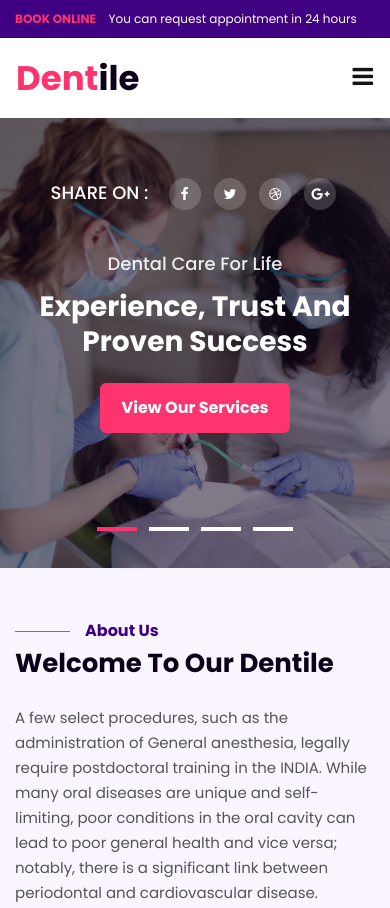
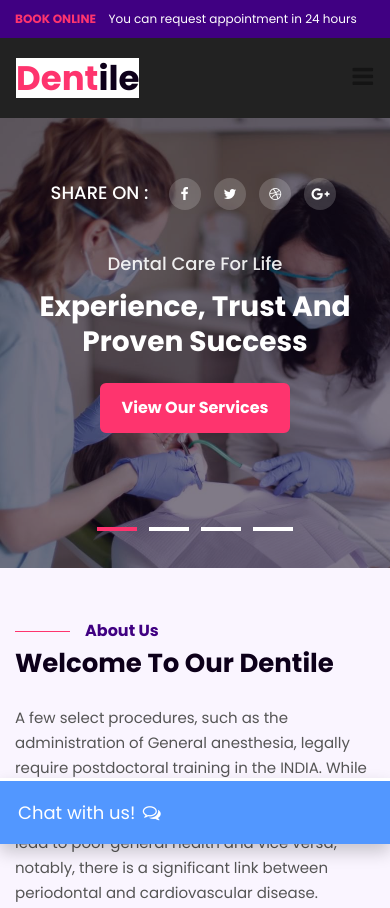
Before and after one commit to Saisrikanth412/finalfrtproject, a plain HTML site: page index.html in a window 390 px wide. Shown: the top 908 px of the page. Drawn offline with nearby package versions, Linux system fonts and the light colour scheme.

Commit message:
bot added

```diff
--- a/index.html
+++ b/index.html
@@ -16,6 +16,11 @@ Author URL: http://w3layouts.com
 	<!-- Template CSS -->
 	<link href="//fonts.googleapis.com/css?family=Poppins:300,400,400i,500,600,700&display=swap" rel="stylesheet">
 	<!-- Template CSS -->
+	<title>Chat Bot</title>
+
+   	 <link rel="stylesheet" href="static/css/chat.css">
+   	 <link rel="stylesheet" href="static/css/home.css">
+   	 <link rel="stylesheet" href="https://cdnjs.cloudflare.com/ajax/libs/font-awesome/4.7.0/css/font-awesome.min.css">
 </head>
 
 <body>
@@ -842,8 +847,61 @@ Author URL: http://w3layouts.com
 		<!-- /move top -->
 	</footer>
 	<!--//footer-66 -->
+
+
+
+
+    <!-- CHAT BAR BLOCK -->
+<div class="chat-bar-collapsible">
+    <button id="chat-button" type="button" class="collapsible">Chat with us!
+        <i id="chat-icon" style="color: #fff;" class="fa fa-fw fa-comments-o"></i>
+    </button>
+
+    <div class="content">
+        <div class="full-chat-block">
+            <!-- Message Container -->
+            <div class="outer-container">
+                <div class="chat-container">
+                    <!-- Messages -->
+                    <div id="chatbox">
+                        <h5 id="chat-timestamp"></h5>
+                        <p id="botStarterMessage" class="botText"><span>Loading...</span></p>
+                    </div>
+
+                    <!-- User input box -->
+                    <div class="chat-bar-input-block">
+                        <div id="userInput">
+                            <input id="textInput" class="input-box" type="text" name="msg"
+                                placeholder="Tap 'Enter' to send a message">
+                            <p></p>
+                        </div>
+
+                        <div class="chat-bar-icons">
+                            <i id="chat-icon" style="color: crimson;" class="fa fa-fw fa-heart"
+                                onclick="heartButton()"></i>
+                            <i id="chat-icon" style="color: #333;" class="fa fa-fw fa-send"
+                                onclick="sendButton()"></i>
+                        </div>
+                    </div>
+
+                    <div id="chat-bar-bottom">
+                        <p></p>
+                    </div>
+
+                </div>
+            </div>
+
+        </div>
+    </div>
+
+</div>
+
 </body>
 
+<script src="https://ajax.googleapis.com/ajax/libs/jquery/3.4.1/jquery.min.js"></script>
+
+<script src="static/scripts/responses.js"></script>
+<script src="static/scripts/chat.js"></script>
 </html>
 
 <script src="assets/js/jquery-3.3.1.min.js"></script>
--- /dev/null
+++ b/static/css/chat.css
@@ -0,0 +1,172 @@
+.chat-bar-collapsible {
+    position: fixed;
+    bottom: 0;
+    right: 50px;
+    box-shadow: 0 8px 16px 0 rgba(0, 0, 0, 0.2);
+}
+
+.collapsible {
+    background-color: rgb(82, 151, 255);
+    color: white;
+    cursor: pointer;
+    padding: 18px;
+    width: 350px;
+    text-align: left;
+    outline: none;
+    font-size: 18px;
+    border-radius: 10px 10px 0px 0px;
+    border: 3px solid white;
+    border-bottom: none;
+}
+
+.content {
+    max-height: 0;
+    overflow: hidden;
+    transition: max-height 0.2s ease-out;
+    background-color: #f1f1f1;
+}
+
+.full-chat-block {
+    width: 350px;
+    background: white;
+    text-align: center;
+    overflow: auto;
+    scrollbar-width: none;
+    height: max-content;
+    transition: max-height 0.2s ease-out;
+}
+
+.outer-container {
+    min-height: 500px;
+    bottom: 0%;
+    position: relative;
+}
+
+.chat-container {
+    max-height: 500px;
+    width: 100%;
+    position: absolute;
+    bottom: 0;
+    left: 0;
+    scroll-behavior: smooth;
+    hyphens: auto;
+}
+
+.chat-container::-webkit-scrollbar {
+    display: none;
+}
+
+.chat-bar-input-block {
+    display: flex;
+    float: left;
+    box-sizing: border-box;
+    justify-content: space-between;
+    width: 100%;
+    align-items: center;
+    background-color: rgb(235, 235, 235);
+    border-radius: 10px 10px 0px 0px;
+    padding: 10px 0px 10px 10px;
+}
+
+.chat-bar-icons {
+    display: flex;
+    justify-content: space-evenly;
+    box-sizing: border-box;
+    width: 25%;
+    float: right;
+    font-size: 20px;
+}
+
+#chat-icon:hover {
+    opacity: .7;
+}
+
+/* Chat bubbles */
+
+#userInput {
+    width: 75%;
+}
+
+.input-box {
+    float: left;
+    border: none;
+    box-sizing: border-box;
+    width: 100%;
+    border-radius: 10px;
+    padding: 10px;
+    font-size: 16px;
+    color: #000;
+    background-color: white;
+    outline: none
+}
+
+.userText {
+    color: white;
+    font-family: Helvetica;
+    font-size: 16px;
+    font-weight: normal;
+    text-align: right;
+    clear: both;
+}
+
+.userText span {
+    line-height: 1.5em;
+    display: inline-block;
+    background: #5ca6fa;
+    padding: 10px;
+    border-radius: 8px;
+    border-bottom-right-radius: 2px;
+    max-width: 80%;
+    margin-right: 10px;
+    animation: floatup .5s forwards
+}
+
+.botText {
+    color: #000;
+    font-family: Helvetica;
+    font-weight: normal;
+    font-size: 16px;
+    text-align: left;
+}
+
+.botText span {
+    line-height: 1.5em;
+    display: inline-block;
+    background: #e0e0e0;
+    padding: 10px;
+    border-radius: 8px;
+    border-bottom-left-radius: 2px;
+    max-width: 80%;
+    margin-left: 10px;
+    animation: floatup .5s forwards
+}
+
+@keyframes floatup {
+    from {
+        transform: translateY(14px);
+        opacity: .0;
+    }
+    to {
+        transform: translateY(0px);
+        opacity: 1;
+    }
+}
+
+@media screen and (max-width:600px) {
+    .full-chat-block {
+        width: 100%;
+        border-radius: 0px;
+    }
+    .chat-bar-collapsible {
+        position: fixed;
+        bottom: 0;
+        right: 0;
+        width: 100%;
+    }
+    .collapsible {
+        width: 100%;
+        border: 0px;
+        border-top: 3px solid white;
+        border-radius: 0px;
+    }
+}
--- /dev/null
+++ b/static/css/home.css
@@ -0,0 +1,9 @@
+html {
+    scroll-behavior: smooth;
+    font-family: Helvetica, sans-serif, Arial;
+}
+
+body {
+    margin: 0 auto;
+    background-color: #222;
+}
--- /dev/null
+++ b/static/scripts/chat.js
@@ -0,0 +1,105 @@
+// Collapsible
+var coll = document.getElementsByClassName("collapsible");
+
+for (let i = 0; i < coll.length; i++) {
+    coll[i].addEventListener("click", function () {
+        this.classList.toggle("active");
+
+        var content = this.nextElementSibling;
+
+        if (content.style.maxHeight) {
+            content.style.maxHeight = null;
+        } else {
+            content.style.maxHeight = content.scrollHeight + "px";
+        }
+
+    });
+}
+
+function getTime() {
+    let today = new Date();
+    hours = today.getHours();
+    minutes = today.getMinutes();
+
+    if (hours < 10) {
+        hours = "0" + hours;
+    }
+
+    if (minutes < 10) {
+        minutes = "0" + minutes;
+    }
+
+    let time = hours + ":" + minutes;
+    return time;
+}
+
+// Gets the first message
+function firstBotMessage() {
+    let firstMessage = "Hi how can i help you?"
+    document.getElementById("botStarterMessage").innerHTML = '<p class="botText"><span>' + firstMessage + '</span></p>';
+
+    let time = getTime();
+
+    $("#chat-timestamp").append(time);
+    document.getElementById("userInput").scrollIntoView(false);
+}
+
+firstBotMessage();
+
+// Retrieves the response
+function getHardResponse(userText) {
+    let botResponse = getBotResponse(userText);
+    let botHtml = '<p class="botText"><span>' + botResponse + '</span></p>';
+    $("#chatbox").append(botHtml);
+
+    document.getElementById("chat-bar-bottom").scrollIntoView(true);
+}
+
+//Gets the text text from the input box and processes it
+function getResponse() {
+    let userText = $("#textInput").val();
+
+    if (userText == "") {
+        userText = "type something i would love to answer";
+    }
+
+    let userHtml = '<p class="userText"><span>' + userText + '</span></p>';
+
+    $("#textInput").val("");
+    $("#chatbox").append(userHtml);
+    document.getElementById("chat-bar-bottom").scrollIntoView(true);
+
+    setTimeout(() => {
+        getHardResponse(userText);
+    }, 1000)
+
+}
+
+// Handles sending text via button clicks
+function buttonSendText(sampleText) {
+    let userHtml = '<p class="userText"><span>' + sampleText + '</span></p>';
+
+    $("#textInput").val("");
+    $("#chatbox").append(userHtml);
+    document.getElementById("chat-bar-bottom").scrollIntoView(true);
+
+    //Uncomment this if you want the bot to respond to this buttonSendText event
+    // setTimeout(() => {
+    //     getHardResponse(sampleText);
+    // }, 1000)
+}
+
+function sendButton() {
+    getResponse();
+}
+
+function heartButton() {
+    buttonSendText(" thanks for Heart clicking!")
+}
+
+// Press enter to send a message
+$("#textInput").keypress(function (e) {
+    if (e.which == 13) {
+        getResponse();
+    }
+});
--- /dev/null
+++ b/static/scripts/responses.js
@@ -0,0 +1,29 @@
+function getBotResponse(input) {
+    //rock paper scissors
+
+    if (input == "medicines") {
+        return "paracetmol,antibiotics,vitamin c tablets";
+    } else if (input == "symptoms") {
+        return "fever,headache,bodypains,sore throat,chest pain,difficulty in breathing";
+    } else if (input == "preventations") {
+        return "wear masks in public and maintain social distance with peoples";
+    }else if (input == "foods") {
+        return "eat healthy fruits,vegetables,egg,dry fruits";
+    }else if (input ==  "emergency") {
+        return "visit your nearer hospital and seek immediate medical process";
+    }
+
+
+    // Simple responses
+    if (input == "hello") {
+        return "Hello there!";
+    } else if (input == "hi") {
+        return "what is your problem";
+    } else if (input == "goodbye") {
+        return "Talk to you later!";
+    } else if (input == "thanks") {
+        return "you are welcome! have a pleasant day";
+    }else {
+        return "Try asking something else!";
+    }
+}
```
